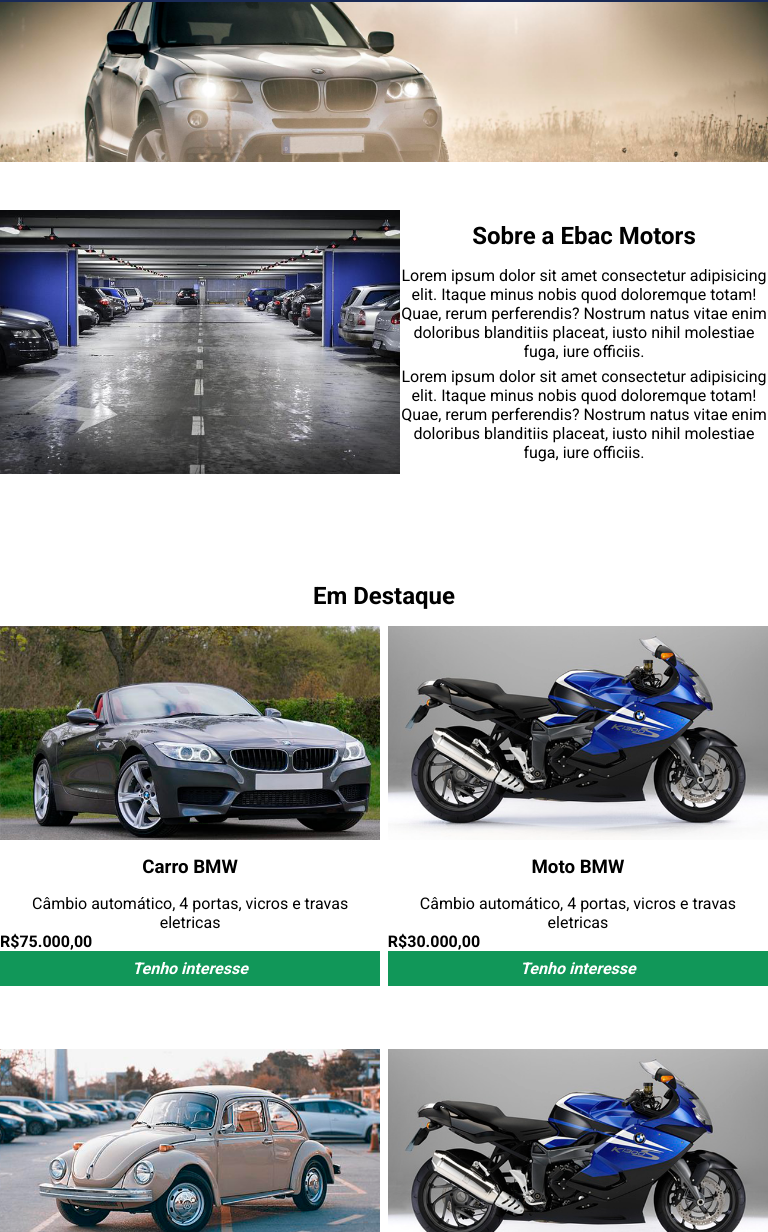
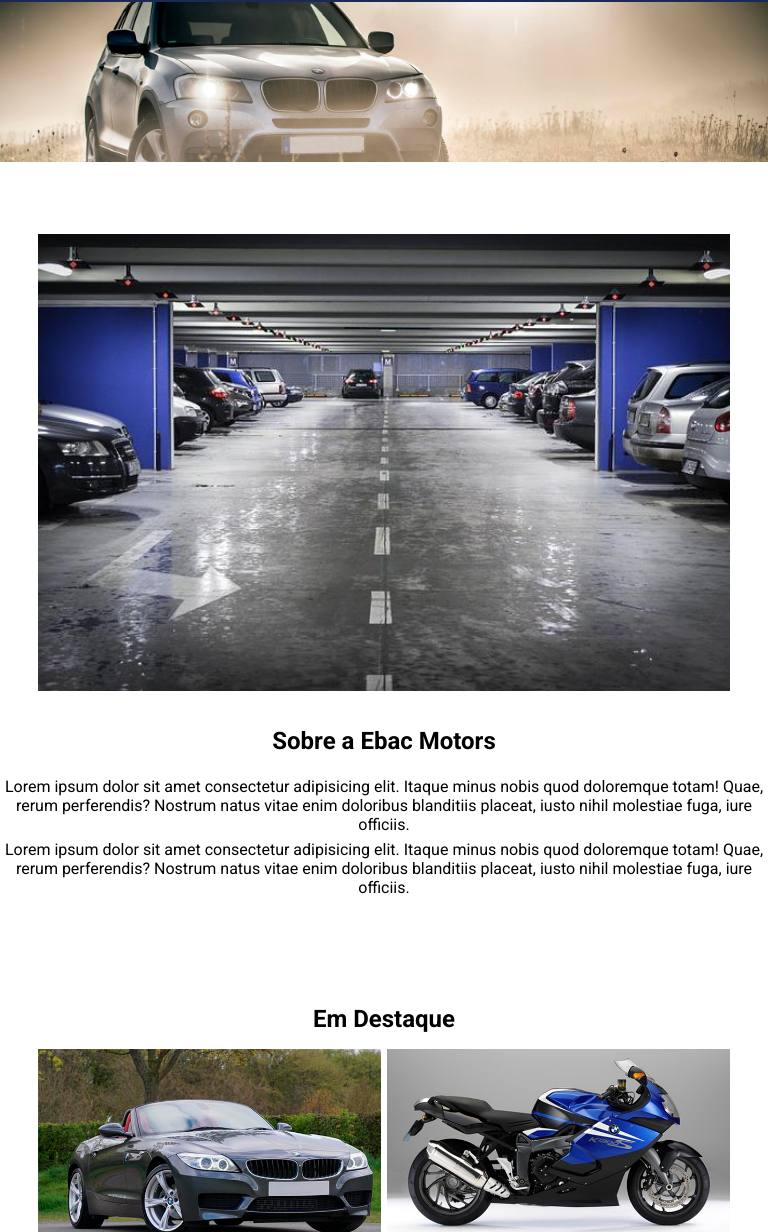
Before and after one commit to felipesaff1/css_responsivo, a plain HTML site: page index.html in a window 768 px wide. Shown: the part 68-1300 px from the top of the page. Drawn offline with nearby package versions, Linux system fonts and the light colour scheme.

Commit message:
update css

```diff
--- a/main.css
+++ b/main.css
@@ -8,9 +8,11 @@
 html{
     overflow-x: hidden;
 }
-
+#sobre-a-loja img {
+    max-width: 1200px;
+}
 .container {
-    max-width: 1024px;
+    max-width: 1460px;
     width: 100%;
     margin: 0 auto;
 }
@@ -173,6 +175,7 @@
 
     #sobre-a-loja img {
         width: 90%;            /* A imagem ocupará 90% da largura do seu contêiner */
+        max-width: 600px;
         display: block;        /* Faz a imagem ser um bloco */
         margin-left: auto;     /* Margem automática à esquerda */
         margin-right: auto;    /* Margem automática à direita */
@@ -191,18 +194,26 @@
 }
 @media screen and (min-width: 641px) and (max-width: 1023px) {
     .lista-veiculos {
-        width: 100%;                  /* O contêiner ocupa 100% da largura disponível */
-        margin-left: auto;            /* Centraliza o contêiner horizontalmente */
-        margin-right: auto;           /* Centraliza o contêiner horizontalmente */
+        width: 90%;            /* A imagem ocupará 90% da largura do seu contêiner */
+        margin-left: auto;     /* Margem automática à esquerda */
+        margin-right: auto;    /* Margem automática à direita */
         display: grid;
         grid-template-columns: repeat(2, 1fr); /* 2 colunas de tamanho igual */
         column-gap: 1%;               /* Espaçamento entre as colunas */
         row-gap: 5%;                  /* Espaçamento entre as linhas */
     }
+    #sobre-a-loja div {
+        display: flex;
+        flex-direction: column;       /* Coloca a imagem e o texto em uma coluna */
+        align-items: center;          /* Alinha a imagem e o texto ao centro */
+        text-align: center;           /* Centraliza o texto */
+        margin-top: 24px;
+    }
 
     #sobre-a-loja img {
-        width: 100%;                  /* A imagem ocupará toda a largura do seu item na grid */
-        display: block;               /* Faz a imagem ser um bloco */
+        width: 90%;                  /* A imagem ocupará toda a largura do seu item na grid */
+        display: grid;                /* Faz a imagem ser um bloco */
+        max-width: 800px;
         margin-left: auto;            /* Centraliza a imagem à esquerda */
         margin-right: auto;           /* Centraliza a imagem à direita */
     }
```
